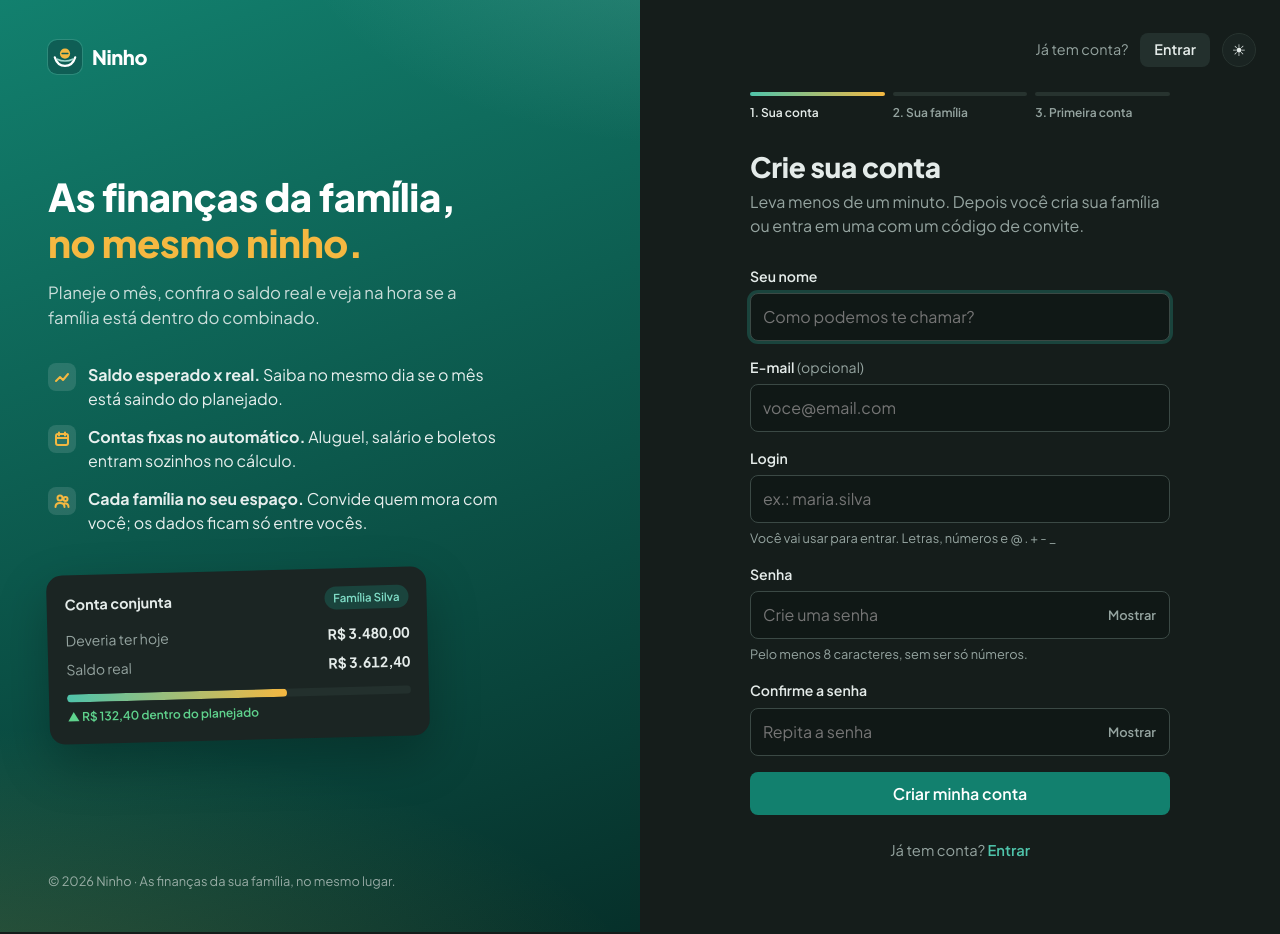
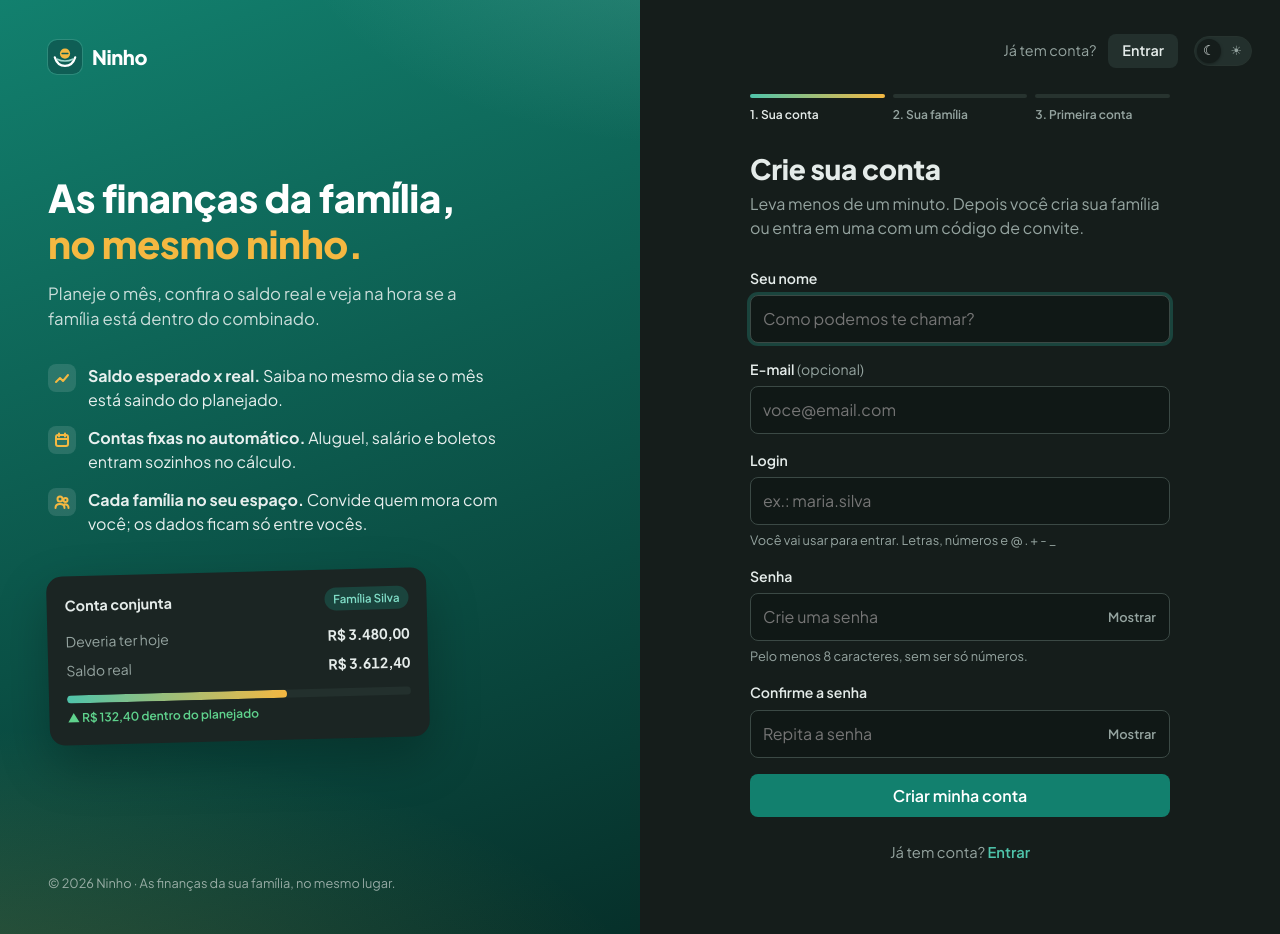
Before and after one commit to Arthur-Ferreira-Fernandes/Ninho, a Django app: page /cadastro/ in a window 1280 px wide. Run offline with Django 5.2, Linux system fonts and the light colour scheme.

Commit message:
feat: update theme switch implementation with accessibility improvements

```diff
--- a/financas/static/financas/css/ninho.css
+++ b/financas/static/financas/css/ninho.css
@@ -1134,12 +1134,27 @@ html[data-tema="escuro"] .auth-form { background: var(--card); }
 html[data-tema="escuro"] .amostra { background: #1b2523; color: var(--txt); }
 html[data-tema="escuro"] .logo img { box-shadow: 0 0 0 1px rgba(255, 255, 255, .12); border-radius: 9px; }
 
-/* botão de tema */
-.tema-botao {
-  display: inline-grid; place-items: center; width: 34px; height: 34px; border-radius: 50%;
-  border: 1px solid var(--borda); background: var(--sup-2); color: var(--txt); cursor: pointer; font-size: 1rem;
+/* switch de tema: desligado = escuro (lua), ligado = claro (sol) */
+.tema-switch { background: none; border: 0; padding: 4px; cursor: pointer; border-radius: 99px; line-height: 0; }
+.tema-switch:focus-visible { outline: 3px solid var(--ouro); outline-offset: 2px; }
+.tema-trilho {
+  position: relative; display: inline-block; width: 58px; height: 30px; border-radius: 99px;
+  background: var(--sup-3); border: 1px solid var(--borda); transition: background .2s;
 }
-.tema-botao:hover { background: var(--sup-3); }
-.tema-botao:focus-visible { outline: 3px solid var(--ouro); outline-offset: 2px; }
-.tema-botao .icone-claro, html[data-tema="escuro"] .tema-botao .icone-escuro { display: none; }
-html[data-tema="escuro"] .tema-botao .icone-claro { display: inline; }
+.tema-switch[aria-checked="true"] .tema-trilho { background: var(--marca-100); border-color: var(--marca-600); }
+.tema-fundo-icone {
+  position: absolute; top: 50%; transform: translateY(-50%); font-size: .8rem; line-height: 1; color: var(--muted);
+}
+/* o trilho mostra o tema do outro lado: no escuro, o sol à direita; no claro, a lua à esquerda */
+.tema-fundo-icone.lua { left: 9px; }
+.tema-fundo-icone.sol { right: 9px; }
+.tema-bolinha {
+  position: absolute; top: 2px; left: 2px; width: 24px; height: 24px; border-radius: 50%;
+  background: var(--card); box-shadow: 0 1px 3px rgba(0, 0, 0, .35);
+  display: grid; place-items: center; font-size: .85rem; line-height: 1; color: var(--txt);
+  transition: transform .2s ease;
+}
+.tema-bolinha::before { content: "☾"; }
+.tema-switch[aria-checked="true"] .tema-bolinha { transform: translateX(28px); }
+.tema-switch[aria-checked="true"] .tema-bolinha::before { content: "☀"; color: #b7791f; }
+@media (prefers-reduced-motion: reduce) { .tema-bolinha, .tema-trilho { transition: none; } }
--- a/financas/templates/financas/_head.html
+++ b/financas/templates/financas/_head.html
@@ -15,9 +15,6 @@
       document.cookie = "tema=" + novo + "; path=/; max-age=31536000; SameSite=Lax";
       const meta = document.querySelector('meta[name="theme-color"]');
       if (meta) meta.content = novo === "claro" ? "#0f5e55" : "#0e1413";
-      document.querySelectorAll(".tema-botao").forEach((b) => {
-        b.setAttribute("aria-label", novo === "claro" ? "Usar tema escuro" : "Usar tema claro");
-        b.title = b.getAttribute("aria-label");
-      });
+      document.querySelectorAll(".tema-switch").forEach((b) => b.setAttribute("aria-checked", novo === "claro"));
     }
   </script>
--- a/financas/templates/financas/auth_base.html
+++ b/financas/templates/financas/auth_base.html
@@ -40,7 +40,7 @@
     <div class="auth-form-topo">
       <a class="logo" href="{% url 'financas:inicio' %}"><img src="{% static 'financas/img/logo.svg' %}" alt=""><span>{{ marca.nome }}</span></a>
       {% block topo_direita %}{% endblock %}
-      <button type="button" class="tema-botao" onclick="trocarTema()" aria-label="{% if tema == 'claro' %}Usar tema escuro{% else %}Usar tema claro{% endif %}" title="{% if tema == 'claro' %}Usar tema escuro{% else %}Usar tema claro{% endif %}"><span class="icone-claro" aria-hidden="true">☀</span><span class="icone-escuro" aria-hidden="true">☾</span></button>
+      <button type="button" class="tema-switch" role="switch" onclick="trocarTema()" aria-label="Tema claro" title="Tema claro" aria-checked="{% if tema == 'claro' %}true{% else %}false{% endif %}"><span class="tema-trilho" aria-hidden="true"><span class="tema-fundo-icone sol">☀</span><span class="tema-fundo-icone lua">☾</span><span class="tema-bolinha"></span></span></button>
     </div>
     <div class="auth-caixa">
       {% for m in messages %}<div class="alerta {% if m.tags == 'error' %}erro{% else %}ok{% endif %}">{{ m }}</div>{% endfor %}
--- a/financas/templates/financas/base.html
+++ b/financas/templates/financas/base.html
@@ -10,7 +10,7 @@
     {% if user.is_authenticated %}
       {% if user.membro %}<a class="tenant" href="{% url 'financas:familia' %}" title="Configurações da família"><i></i>{{ user.membro.familia }}</a>{% endif %}
       <div class="app-usuario">
-        <button type="button" class="tema-botao" onclick="trocarTema()" aria-label="{% if tema == 'claro' %}Usar tema escuro{% else %}Usar tema claro{% endif %}" title="{% if tema == 'claro' %}Usar tema escuro{% else %}Usar tema claro{% endif %}"><span class="icone-claro" aria-hidden="true">☀</span><span class="icone-escuro" aria-hidden="true">☾</span></button>
+        <button type="button" class="tema-switch" role="switch" onclick="trocarTema()" aria-label="Tema claro" title="Tema claro" aria-checked="{% if tema == 'claro' %}true{% else %}false{% endif %}"><span class="tema-trilho" aria-hidden="true"><span class="tema-fundo-icone sol">☀</span><span class="tema-fundo-icone lua">☾</span><span class="tema-bolinha"></span></span></button>
         <span class="avatar" aria-hidden="true">{{ user.first_name|default:user.username|slice:":1" }}</span>
         <span>{{ user.first_name|default:user.username }}</span>
         <form method="post" action="{% url 'financas:sair' %}">{% csrf_token %}
```
Also changed, not shown: financas/tests.py (+4 -4 lines).
